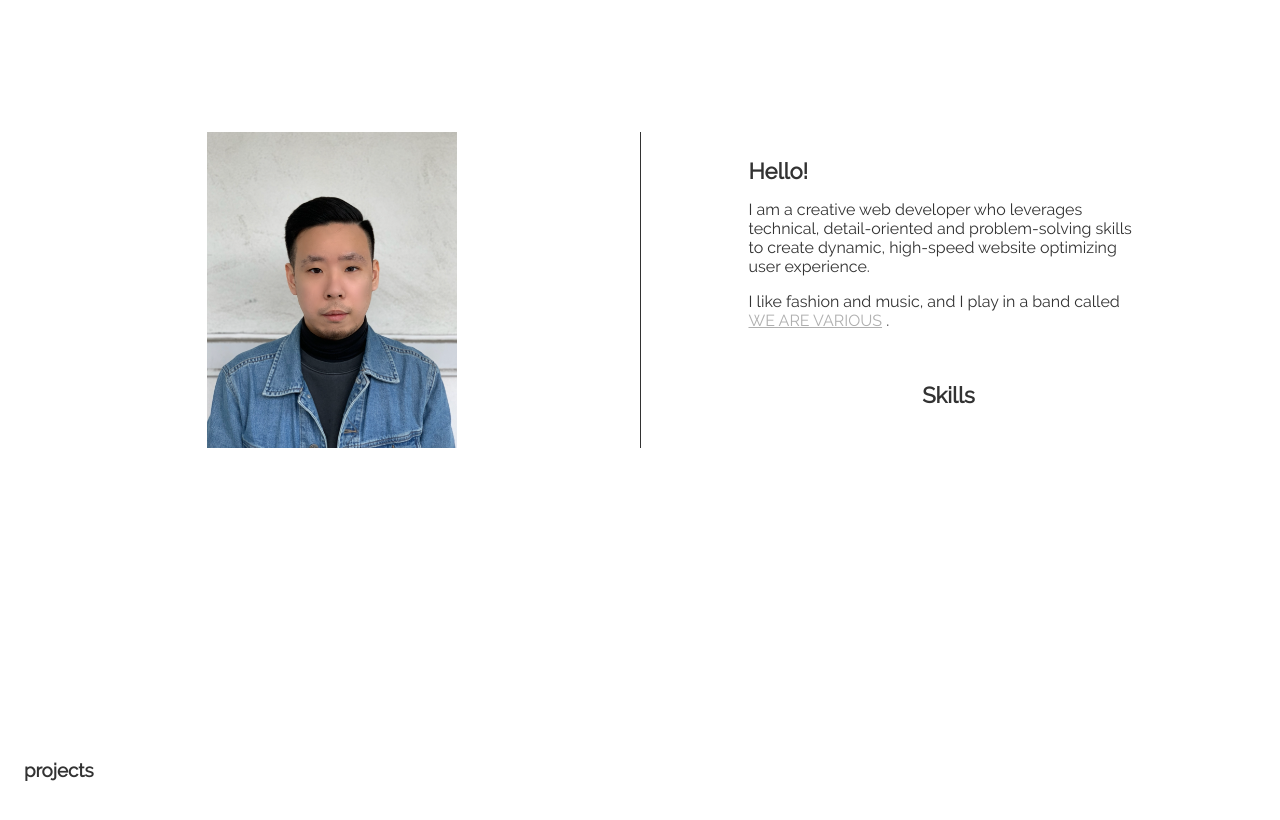
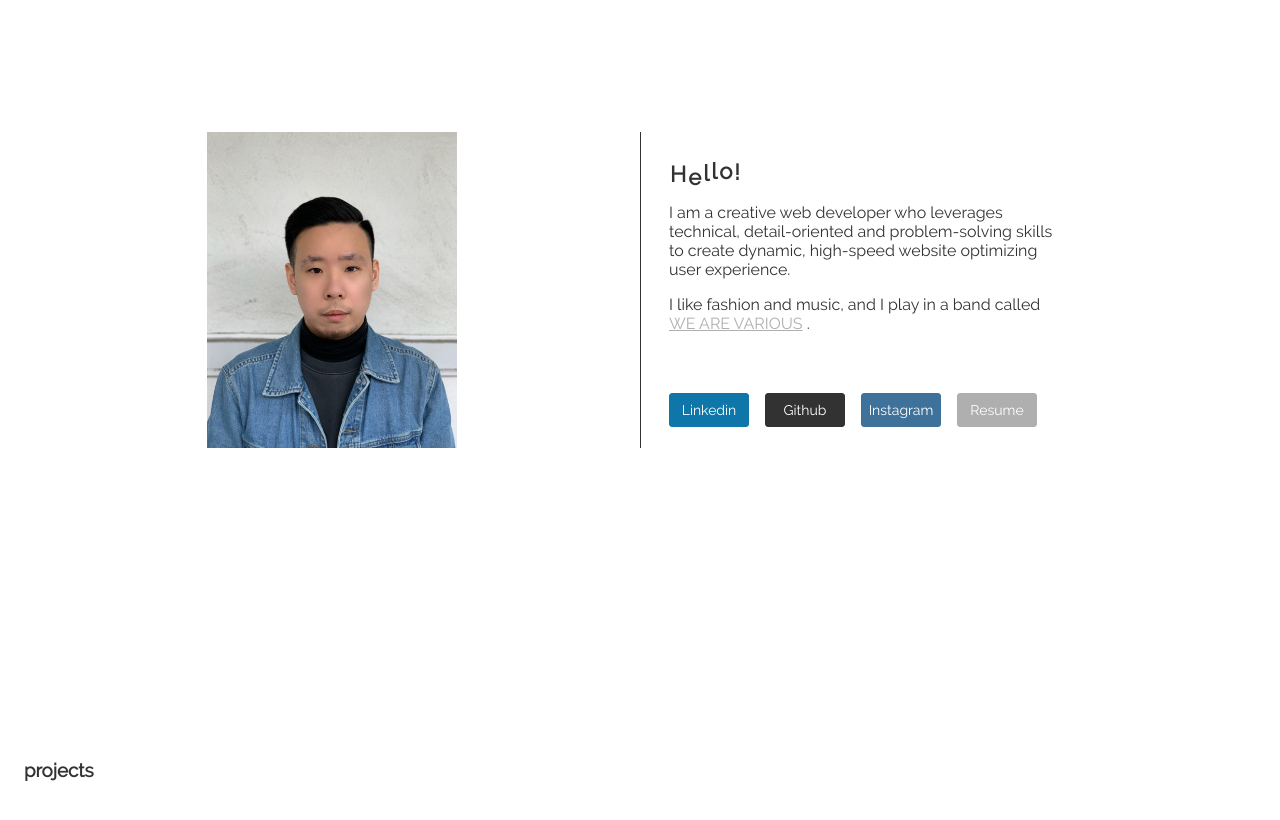
Before and after one commit to Paulzhong-web/portfolio, a React (Create React App) app: page / in a window 1280 px wide. Shown: the part 960-1780 px from the top of the page. Built offline with nearby package versions, Linux system fonts and the light colour scheme.

Commit message:
About page basic style completed

```diff
--- a/src/Components/About/About.js
+++ b/src/Components/About/About.js
@@ -1,7 +1,9 @@
 import React, { useState } from 'react';
 import { Modal } from 'react-bootstrap';
+import JumpingText from '../JumpingText/JumpingText';
 import PaulPhoto from '../../Assets/Icon/paulzhong.png';
 import BandInfo from '../../Data/BandInfo.js';
+import Resume from '../../Assets/Paulzhong-resume.pdf';
 import './modal.css';
 import './About.scss';
 
@@ -16,15 +18,17 @@ const About = () => {
                     </div>
                     <div className="about__info--wrap">
                         <div className="about__info">
-                            <p className="about__info--text about__title">Hello!</p>
+                            <JumpingText />
                             <p className="about__info--text">I am a creative web developer who leverages technical, detail-oriented and problem-solving skills to create dynamic, high-speed website optimizing user experience.</p>
                             <p className="about__info--text">I like fashion and music, and I play in a band called <span className="about__band" onClick={toggleModal}>WE ARE VARIOUS</span> .</p>
                         </div>
-                        <div className="about__info">
-                            <p className="about__info--text about__title">Skills</p>
+                        <div className="about__tab">
+                            <a className="about__tab--linkedin" href="https://www.linkedin.com/in/wenjian-paul-zhong/" target="_blank" rel="noopener noreferrer">Linkedin</a>
+                            <a className="about__tab--github" href="https://github.com/Paulzhong-web" target="_blank" rel="noopener noreferrer">Github</a>
+                            <a className="about__tab--ins" href="https://www.instagram.com/paul_wav/" target="_blank" rel="noopener noreferrer">Instagram</a>
+                            <a className="about__tab--resume" href={Resume} target="_blank" rel="noopener noreferrer">Resume</a>
                         </div>
                     </div>
-
                 </div>
                 <Modal
                     show={modalOn}
--- a/src/Components/About/About.scss
+++ b/src/Components/About/About.scss
@@ -22,6 +22,7 @@
         align-items: center;
         @include tabletText {
             flex-basis: 50%;
+            justify-content: center;
         }
     }
 
@@ -45,37 +46,35 @@
         }
         @include tablet {
             border-left: 1px solid $text-color;
+            align-items: flex-start;
+            justify-content: space-around;
         }
     }
 
     &__info {
         padding: 10px 20px;
+        @include tablet {
+            padding: 0 28px 10px 28px;
+        }
+        @include desktop {
+            padding: 0 50px 10px 50px;
+        }
     }
 
     &__info--text {
-        font-size: 14px;
+        font-size: $mobile-text-size;
         max-width: 300px;
         @include tablet {
-            font-size: 16px;
+            font-size: $tablet-text-size;
             max-width: 400px;
         }
         @include desktop {
-            font-size: 18px;
+            font-size: $desktop-text-size;
         }
     }
 
     &__title {
-        font-size: 18px;
-        font-weight: bold;
-        margin: 14px 0;
-        @include tablet {
-            margin: 16px 0;
-            font-size: 22px;
-        }
-        @include desktop {
-            margin: 18px 0;
-            font-size: 24px;
-        }
+        @include title-font;
     }
 
     &__band {
@@ -85,6 +84,67 @@
 
     &__band:hover {
         cursor: pointer;
+    }
+
+    &__tab {
+        display: flex;
+        flex-wrap: wrap;
+        max-width: 310px;
+        justify-content: center;
+        @include tablet {
+            max-width: 600px;
+            padding: 0 20px;
+        }
+        @include desktop {
+            padding: 0 40px;
+        }
+    }
+
+    &__tab--linkedin {
+        @include button;
+        background-color: #0E76A8;
+        border-color: #0E76A8;
+        color: $background-color;
+    }
+
+    &__tab--linkedin:hover {
+        background-color: $background-color;
+        color: #0E76A8;
+    }
+
+    &__tab--github {
+        @include button;
+        background-color: $text-color;
+        color: $background-color;
+    }
+
+    &__tab--github:hover {
+        background-color: $background-color;
+        color: $text-color;
+    }
+
+    &__tab--ins {
+        @include button;
+        background-color: #3f729b;
+        border-color: #3f729b;
+        color: $background-color;
+    }
+
+    &__tab--ins:hover {
+        background-color: $background-color;
+        color: #3f729b;
+    }
+
+    &__tab--resume {
+        @include button;
+        background-color: $label-color;
+        border-color: $label-color;
+        color: $background-color;
+    }
+
+    &__tab--resume:hover {
+        background-color: $background-color;
+        color: $label-color;
     }
 }
 
@@ -134,13 +194,13 @@
     }
 
     &__text {
-        font-size: 14px;
+        font-size: $mobile-text-size;
         color: $text-color;
         @include tablet {
-            font-size: 16px;
+            font-size: $tablet-text-size;
         }
         @include desktop {
-            font-size: 18px;
+            font-size: $desktop-text-size;
         }
     }
 
--- /dev/null
+++ b/src/Components/JumpingText/JumpingText.js
@@ -0,0 +1,21 @@
+import React, { Component } from 'react';
+import './JumpingText.scss';
+
+export class JumpingText extends Component {
+    render() {
+        return (
+            <div>
+                <p className="jumpText">
+                    <span className="jumpText__letter">H</span>
+                    <span className="jumpText__letter">e</span>
+                    <span className="jumpText__letter">l</span>
+                    <span className="jumpText__letter">l</span>
+                    <span className="jumpText__letter">o</span>
+                    <span className="jumpText__letter">!</span>
+                </p>
+            </div>
+        )
+    }
+}
+
+export default JumpingText
--- /dev/null
+++ b/src/Components/JumpingText/JumpingText.scss
@@ -0,0 +1,47 @@
+@import '../../Styles/variables';
+@import "../../Styles/mixins";
+
+.jumpText {
+    @include title-font;
+    // padding-bottom: 3px;
+
+    &__letter {
+        padding: 0 1px;
+        position: relative;
+        top: 3px;
+        display: inline-block;
+        animation: bounce .3s ease infinite alternate;
+        // text-shadow: 0 1px 0 #ccc,
+        //             0 2px 0 #ccc,
+        //             0 3px 0 #ccc,
+        //             0 4px 0 #ccc,
+        //             0 5px 0 #ccc,
+        //             0 6px 0 transparent,
+        //             0 7px 0 transparent,
+        //             0 8px 0 transparent,
+        //             0 9px 0 transparent,
+        //             0 10px 10px rgba(0, 0, 0, 0.4);
+    }
+
+    &__letter:nth-child(2) {animation-delay: .1s};
+    &__letter:nth-child(3) {animation-delay: .2s};
+    &__letter:nth-child(4) {animation-delay: .3s};
+    &__letter:nth-child(5) {animation-delay: .4s};
+    &__letter:nth-child(6) {animation-delay: .5s};
+}
+
+@keyframes bounce {
+    100% {
+        top: -3px;
+        // text-shadow: 0 1px 0 #ccc,
+        //             0 2px 0 #ccc,
+        //             0 3px 0 #ccc,
+        //             0 4px 0 #ccc,
+        //             0 5px 0 #ccc,
+        //             0 6px 0 #ccc,
+        //             0 7px 0 #ccc,
+        //             0 8px 0 #ccc,
+        //             0 9px 0 #ccc,
+        //             0 10px 10px rgba(0, 0, 0, 0.1);
+    }
+}
--- a/src/Styles/_mixins.scss
+++ b/src/Styles/_mixins.scss
@@ -32,15 +32,33 @@
     }
 }
 
-@mixin label-font {
-    font-family: "Raleway-bold";
-    font-size: 14px;
-    line-height: 20px;
-    text-decoration: none;
+@mixin title-font {
+    font-size: 18px;
+    font-weight: bold;
+    margin: 14px 0;
+    @include tablet {
+        margin: 16px 0;
+        font-size: 22px;
+    }
+    @include desktop {
+        margin: 18px 0;
+        font-size: 24px;
+    }
 }
 
-@mixin title-mobile-up {
-    font-family: 'Raleway-bold';
-    font-size: 30px;
-    line-height: 38px;
+@mixin button {
+    margin: 8px;
+    text-decoration: none;
+    width: 100px;
+    border: 1px solid $text-color;
+    border-radius: 3px;
+    padding: 8px 0;
+    text-align: center;
+    font-size: $mobile-text-size;
+    @include tablet {
+        width: 80px;
+    }
+    @include desktop {
+        width: 100px;
+    }
 }
--- a/src/Styles/_variables.scss
+++ b/src/Styles/_variables.scss
@@ -21,3 +21,6 @@ $label-color: #AFAFAF;
 $mobile-padding: 0 16px;
 $tablet-padding: 0 24px;
 $desktop-padding: 0 32px;
+$mobile-text-size: 14px;
+$tablet-text-size: 16px;
+$desktop-text-size: 18px;
```
Also changed, not shown: 1 other file (tests, documents, lock files or other folders).
